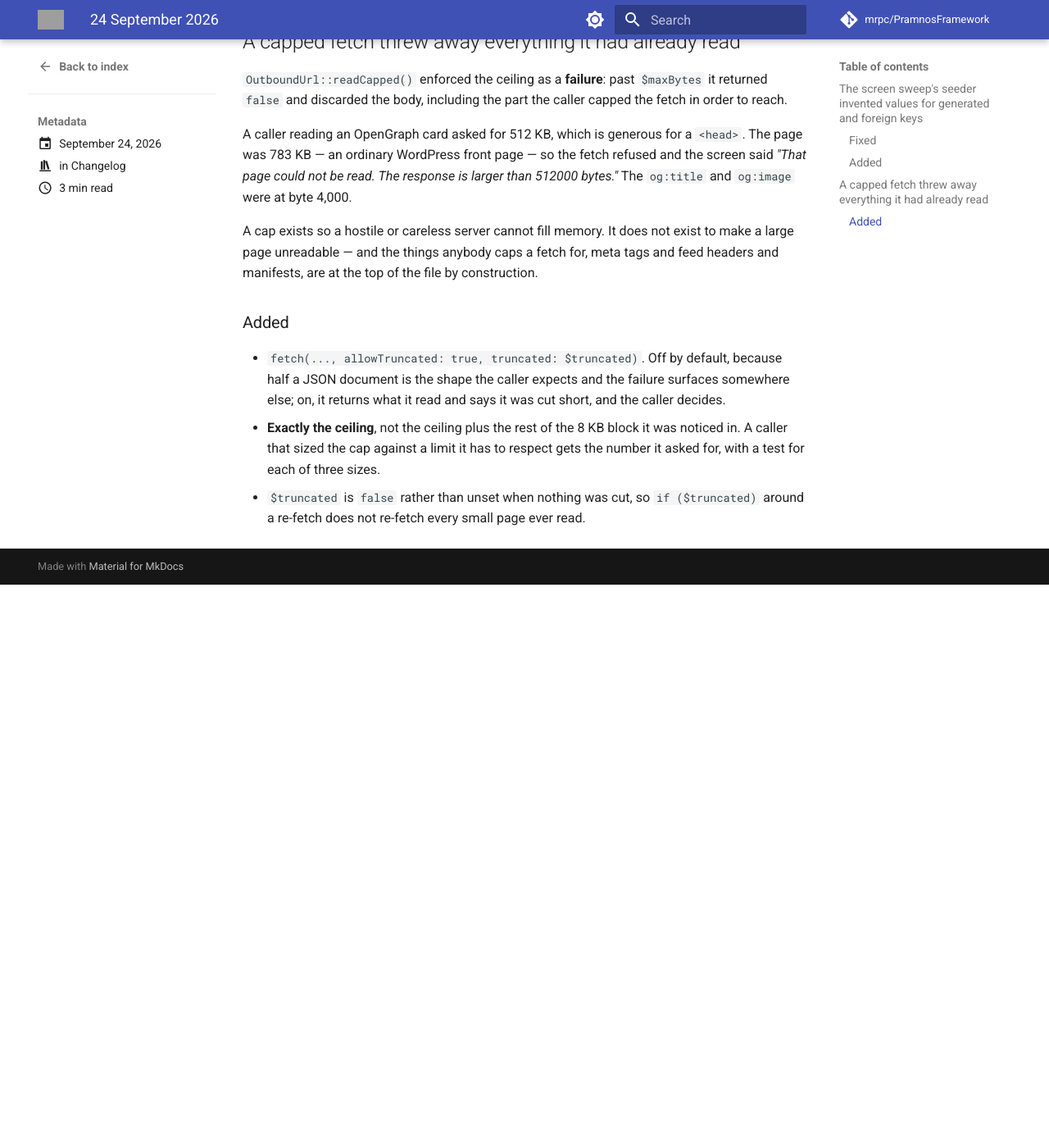
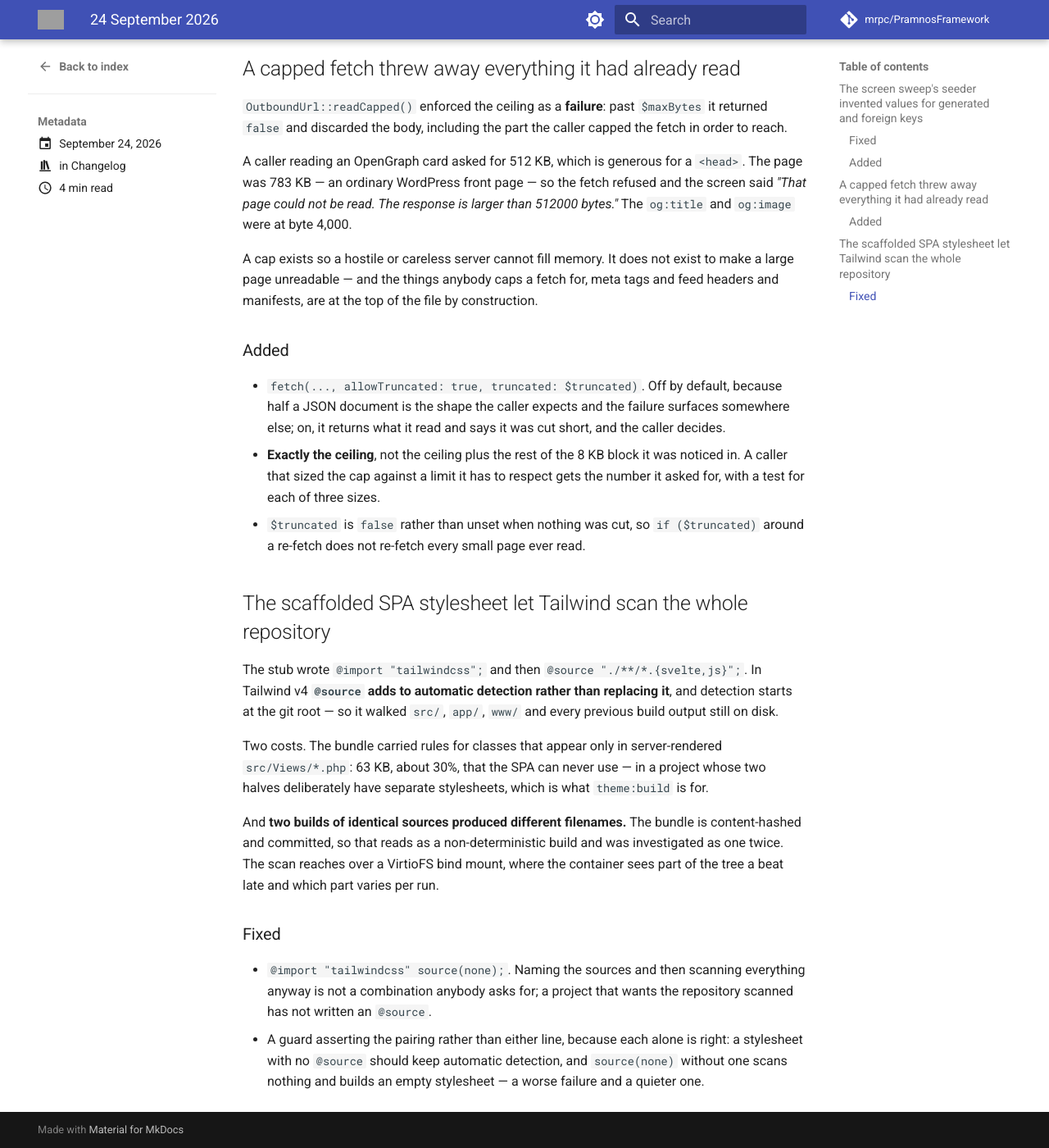
Before and after one commit to mrpc/PramnosFramework, an MkDocs documentation site: the page built from docs/version-history/posts/2026-09-24.md, in a window 1280 px wide and 1400 px high, scrolled down 1734 px. Shown: the whole window at 82% size. Built offline with MkDocs 1.6.1 and Material for MkDocs 9.7.7, drawn with Linux system fonts in a browser that asks for light colours; comment, search, counter and statistics services are not loaded; before the commit the page ends 2447 px from its top, so only the background shows below that; some of the changed text lies outside the part shown; grey boxes are pictures that could not be loaded.

Commit message:
fix(scaffolding): the SPA stylesheet let Tailwind scan the whole repository
The stub wrote `@import "tailwindcss";` and then `@source "./**/*.{svelte,js}";`.
In Tailwind v4 `@source` **adds to** automatic detection rather than replacing
it, and detection starts at the git root — so it walked `src/`, `app/`, `www/`
and every previous build output still on disk.

Two costs. The bundle carried rules for classes that appear only in
server-rendered `src/Views/*.php` — 63 KB, about 30%, that the SPA can never use,
in a project whose two halves deliberately have separate stylesheets.

And two builds of identical sources produced different filenames. The bundle is
content-hashed and committed, so that reads as a non-deterministic build and was
investigated as one twice; the scan reaches over a VirtioFS bind mount, where the
container sees part of the tree a beat late and which part varies per run.

`source(none)` now. Naming the sources and then scanning everything anyway is not
a combination anybody asks for; a project that wants the repository scanned has
not written an `@source`.

The guard asserts the pairing rather than either line, because each alone is
right: no `@source` should keep automatic detection, and `source(none)` without
one scans nothing and builds an empty stylesheet — a worse failure and quieter.

```diff
--- a/docs/version-history/posts/2026-09-24.md
+++ b/docs/version-history/posts/2026-09-24.md
@@ -6,10 +6,11 @@ categories:
 
 # 24 September 2026
 
-2 changes:
+3 changes:
 
 - The screen sweep's seeder invented values for generated and foreign keys
 - A capped fetch threw away everything it had already read
+- The scaffolded SPA stylesheet let Tailwind scan the whole repository
 
 <!-- more -->
 
@@ -92,3 +93,29 @@ and manifests, are at the top of the file by construction.
   for, with a test for each of three sizes.
 - `$truncated` is `false` rather than unset when nothing was cut, so `if ($truncated)`
   around a re-fetch does not re-fetch every small page ever read.
+
+
+## The scaffolded SPA stylesheet let Tailwind scan the whole repository
+
+The stub wrote `@import "tailwindcss";` and then `@source "./**/*.{svelte,js}";`. In
+Tailwind v4 **`@source` adds to automatic detection rather than replacing it**, and
+detection starts at the git root — so it walked `src/`, `app/`, `www/` and every previous
+build output still on disk.
+
+Two costs. The bundle carried rules for classes that appear only in server-rendered
+`src/Views/*.php`: 63 KB, about 30%, that the SPA can never use — in a project whose two
+halves deliberately have separate stylesheets, which is what `theme:build` is for.
+
+And **two builds of identical sources produced different filenames.** The bundle is
+content-hashed and committed, so that reads as a non-deterministic build and was
+investigated as one twice. The scan reaches over a VirtioFS bind mount, where the container
+sees part of the tree a beat late and which part varies per run.
+
+### Fixed
+
+- `@import "tailwindcss" source(none);`. Naming the sources and then scanning everything
+  anyway is not a combination anybody asks for; a project that wants the repository scanned
+  has not written an `@source`.
+- A guard asserting the pairing rather than either line, because each alone is right: a
+  stylesheet with no `@source` should keep automatic detection, and `source(none)` without
+  one scans nothing and builds an empty stylesheet — a worse failure and a quieter one.
```
Also changed, not shown: docs/Pramnos_Upgrade_Guide.md (+1 -0 lines), 2 other files.
